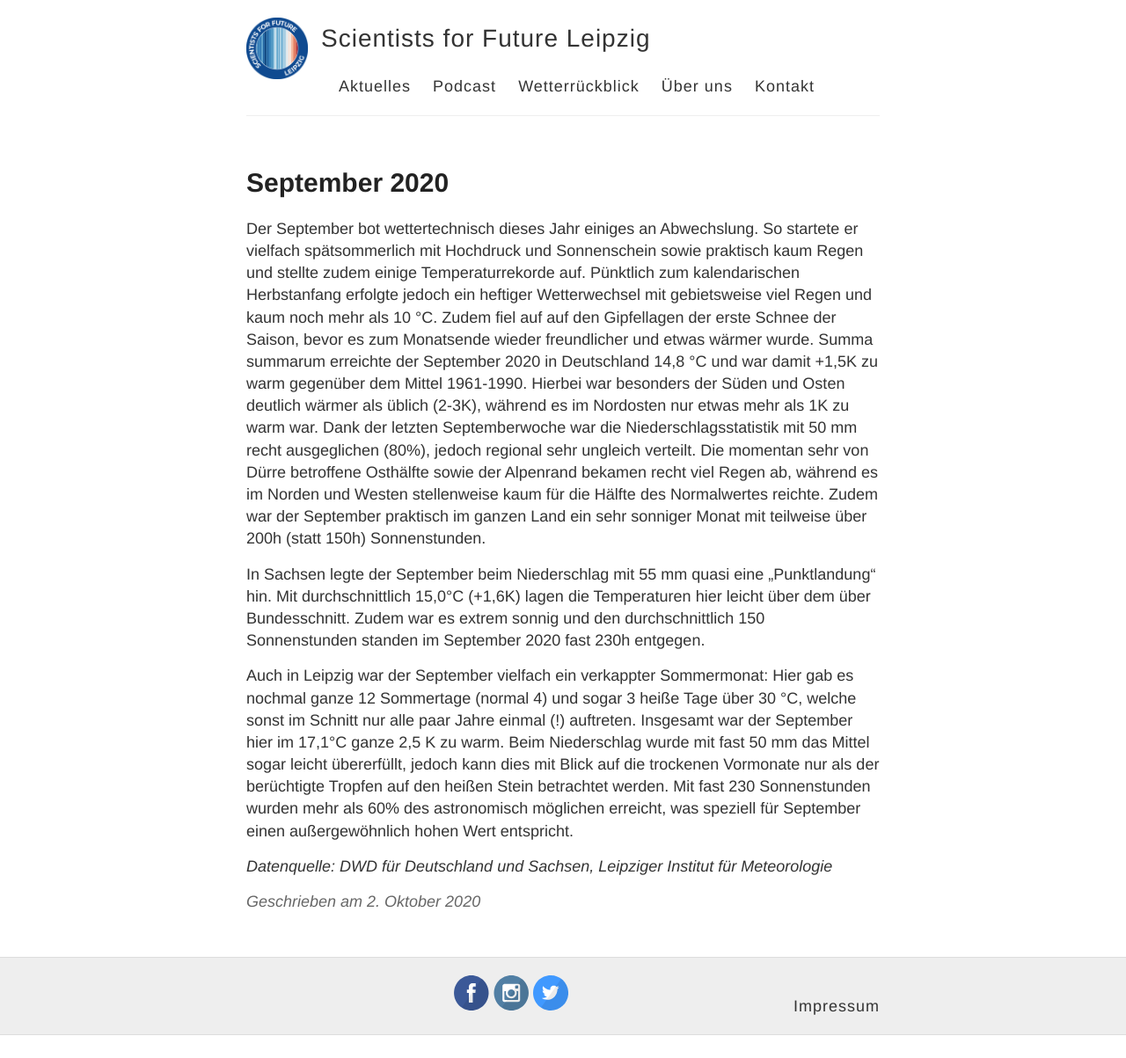
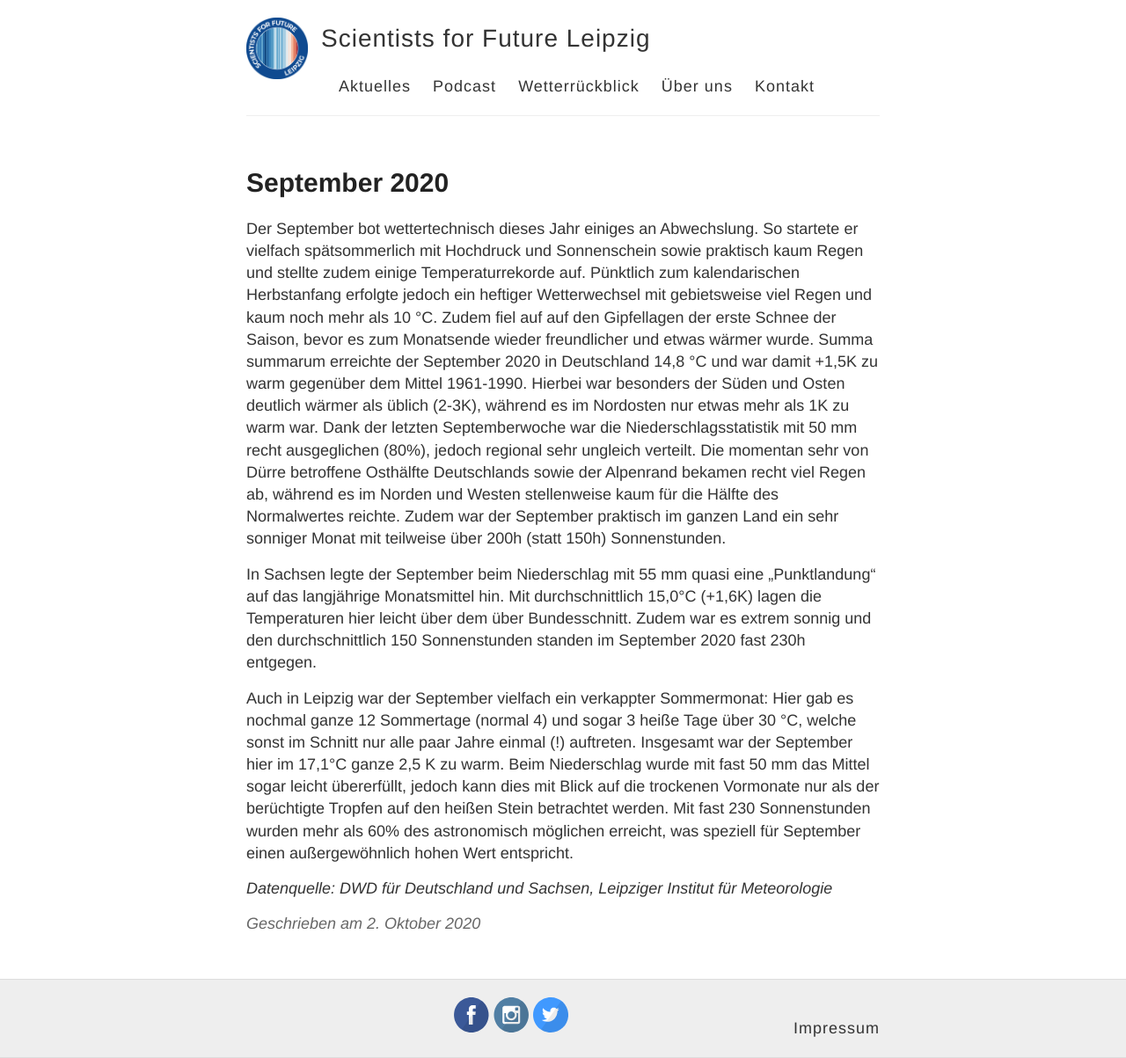
Before and after one commit to s4f-leipzig/s4f-leipzig.github.io, a Jekyll site: the page built from _posts/2020-10-02-September-2020.md, in a window 1280 px wide. Shown: the whole page at 88% size. Built offline with Jekyll 4.4.1, drawn with Linux system fonts in a browser that asks for light colours; before the commit the page ends 1177 px from its top, so only the background shows below that.

Commit message:
Update 2020-10-02-September-2020.md
kleine Umformulierungen

```diff
--- a/_posts/2020-10-02-September-2020.md
+++ b/_posts/2020-10-02-September-2020.md
@@ -4,9 +4,9 @@ title: September 2020
 category: Wetter
 ---
 
-Der September bot wettertechnisch dieses Jahr einiges an Abwechslung. So startete er vielfach spätsommerlich mit Hochdruck und Sonnenschein sowie praktisch kaum Regen und stellte zudem einige Temperaturrekorde auf. Pünktlich zum kalendarischen Herbstanfang erfolgte jedoch ein heftiger Wetterwechsel mit gebietsweise viel Regen und kaum noch mehr als 10 °C. Zudem fiel auf auf den Gipfellagen der erste Schnee der Saison, bevor es zum Monatsende wieder freundlicher und etwas wärmer wurde. Summa summarum erreichte der September 2020 in Deutschland 14,8 °C und war damit +1,5K zu warm gegenüber dem Mittel 1961-1990. Hierbei war besonders der Süden und Osten deutlich wärmer als üblich (2-3K), während es im Nordosten nur etwas mehr als 1K zu warm war. Dank der letzten Septemberwoche war die Niederschlagsstatistik mit 50 mm recht ausgeglichen (80%), jedoch regional sehr ungleich verteilt. Die momentan sehr von Dürre betroffene Osthälfte sowie der Alpenrand bekamen recht viel Regen ab, während es im Norden und Westen stellenweise kaum für die Hälfte des Normalwertes reichte. Zudem war der September praktisch im ganzen Land ein sehr sonniger Monat mit teilweise über 200h (statt 150h) Sonnenstunden.
+Der September bot wettertechnisch dieses Jahr einiges an Abwechslung. So startete er vielfach spätsommerlich mit Hochdruck und Sonnenschein sowie praktisch kaum Regen und stellte zudem einige Temperaturrekorde auf. Pünktlich zum kalendarischen Herbstanfang erfolgte jedoch ein heftiger Wetterwechsel mit gebietsweise viel Regen und kaum noch mehr als 10 °C. Zudem fiel auf auf den Gipfellagen der erste Schnee der Saison, bevor es zum Monatsende wieder freundlicher und etwas wärmer wurde. Summa summarum erreichte der September 2020 in Deutschland 14,8 °C und war damit +1,5K zu warm gegenüber dem Mittel 1961-1990. Hierbei war besonders der Süden und Osten deutlich wärmer als üblich (2-3K), während es im Nordosten nur etwas mehr als 1K zu warm war. Dank der letzten Septemberwoche war die Niederschlagsstatistik mit 50 mm recht ausgeglichen (80%), jedoch regional sehr ungleich verteilt. Die momentan sehr von Dürre betroffene Osthälfte Deutschlands sowie der Alpenrand bekamen recht viel Regen ab, während es im Norden und Westen stellenweise kaum für die Hälfte des Normalwertes reichte. Zudem war der September praktisch im ganzen Land ein sehr sonniger Monat mit teilweise über 200h (statt 150h) Sonnenstunden.
 
-In Sachsen legte der September beim Niederschlag mit 55 mm quasi eine „Punktlandung“ hin. Mit durchschnittlich 15,0°C (+1,6K) lagen die Temperaturen hier leicht über dem über Bundesschnitt. Zudem war es extrem sonnig und den durchschnittlich 150 Sonnenstunden standen im September 2020 fast 230h entgegen.
+In Sachsen legte der September beim Niederschlag mit 55 mm quasi eine „Punktlandung“ auf das langjährige Monatsmittel hin. Mit durchschnittlich 15,0°C (+1,6K) lagen die Temperaturen hier leicht über dem über Bundesschnitt. Zudem war es extrem sonnig und den durchschnittlich 150 Sonnenstunden standen im September 2020 fast 230h entgegen.
 
 Auch in Leipzig war der September vielfach ein verkappter Sommermonat: Hier gab es nochmal ganze 12 Sommertage (normal 4) und sogar 3 heiße Tage über 30 °C, welche sonst im Schnitt nur alle paar Jahre einmal (!) auftreten. Insgesamt war der September hier im 17,1°C ganze 2,5 K zu warm. Beim Niederschlag wurde mit fast 50 mm das Mittel sogar leicht übererfüllt, jedoch kann dies mit Blick auf die trockenen Vormonate nur als der berüchtigte Tropfen auf den heißen Stein betrachtet werden. Mit fast 230 Sonnenstunden wurden mehr als 60% des astronomisch möglichen erreicht, was speziell für September einen außergewöhnlich hohen Wert entspricht.
 
```
